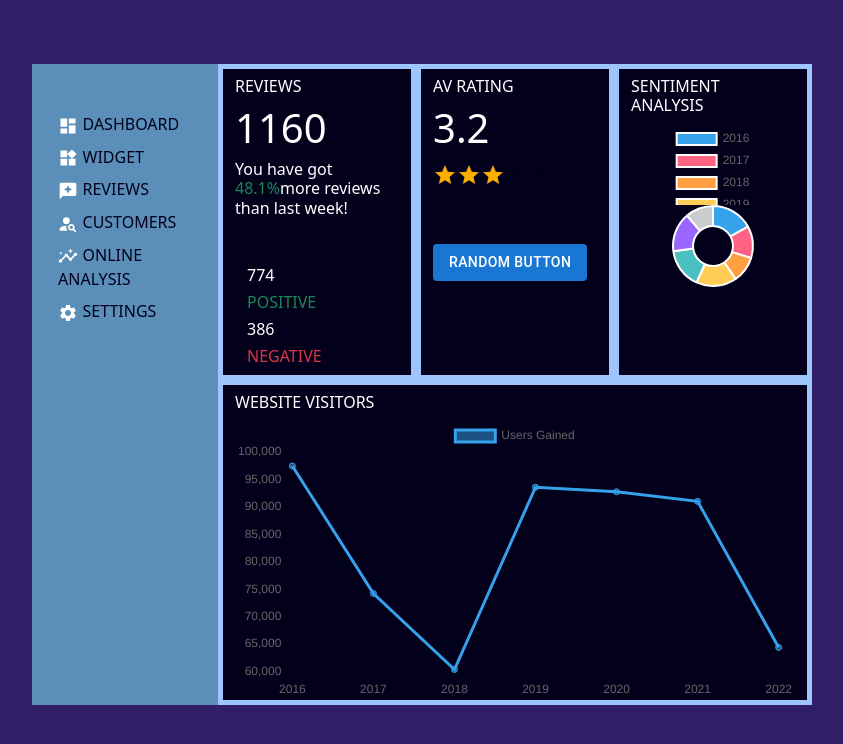
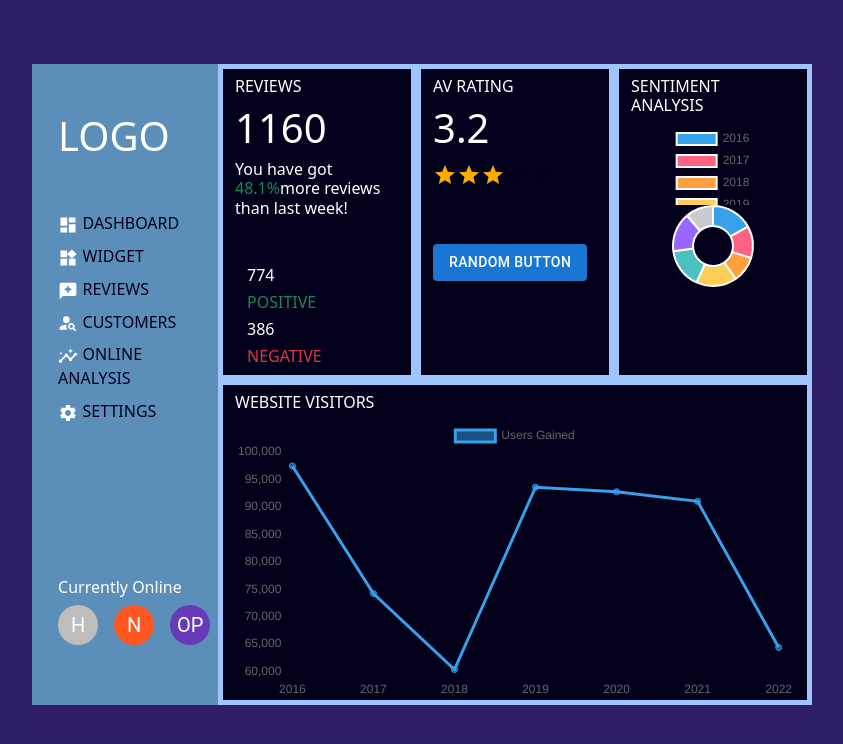
Before and after one commit to Parrasite9/Dashboard, a React (Create React App) app: page / in a window 1280 px wide. Shown: the top 744 px of the page, without its empty margins (224-1067 px from the left). Built offline with nearby package versions, Linux system fonts and the light colour scheme.

Commit message:
Completed Project, cleanup completed

```diff
--- a/src/App.js
+++ b/src/App.js
@@ -22,9 +22,12 @@ import PersonSearchIcon from '@mui/icons-material/PersonSearch'
 import InsightsIcon from '@mui/icons-material/Insights'
 import SettingsIcon from '@mui/icons-material/Settings'
 
+// AVATARS
+import Avatar from '@mui/material/Avatar'
+import Stack from '@mui/material/Stack'
+import { deepOrange, deepPurple } from '@mui/material/colors'
+
 const App = () => {
-
-  // const [value, setValue] = useState(dayjs('2022-04-07'))
 
   const reviewPercent = Math.round((Math.random() * 50 + 10) * 10) / 10
   const positive = Math.floor((Math.random() * 499 + 500 ))
@@ -53,6 +56,9 @@ const App = () => {
 
           {/* SIDEBAR*/}
           <div class="col-3 sidebar pt-5 nav-cell">
+
+            <h1 className="logo">LOGO</h1>
+
             <ul className="list-unstyled">
               <li><DashboardIcon fontSize="small"/><a href="#">DASHBOARD</a></li>
               <li><WidgetsIcon fontSize="small" /><a href="#">WIDGET</a></li>
@@ -60,15 +66,19 @@ const App = () => {
               <li><PersonSearchIcon fontSize="small" /><a href="#">CUSTOMERS</a></li>
               <li><InsightsIcon fontSize="small" /><a href="#">ONLINE ANALYSIS</a></li>
               <li><SettingsIcon fontSize="small" /><a href="#">SETTINGS</a></li>
-              {/* <li><Button variant="contained">DASHBOARD</Button></li>
-              <li><Button variant="contained">WIDGET</Button></li>
-              <li><Button variant="contained">REVIEWS</Button></li>
-              <li><Button variant="contained">CUSTOMERS</Button></li>
-              <li><Button variant="contained">ONLINE ANALYSIS</Button></li>
-              <li><Button variant="contained">SETTINGS</Button></li> */}
+            </ul>
 
-            </ul>
+            <div class="avatars">
+              <h5 className="fs-6 ">Currently Online</h5>
+              <Stack direction="row" spacing={2}>
+                <Avatar>H</Avatar>
+                <Avatar sx={{bgcolor: deepOrange[500]}}>N</Avatar>
+                <Avatar sx={{bgcolor: deepPurple[500]}}>OP</Avatar>
+              </Stack>
           </div>
+          </div>
+
+
 
 
           <div class="col-9">
--- a/src/index.css
+++ b/src/index.css
@@ -1,62 +1,3 @@
-/* body {
-  margin: 0;
-  font-family: -apple-system, BlinkMacSystemFont, 'Segoe UI', 'Roboto', 'Oxygen',
-    'Ubuntu', 'Cantarell', 'Fira Sans', 'Droid Sans', 'Helvetica Neue',
-    sans-serif;
-  -webkit-font-smoothing: antialiased;
-  -moz-osx-font-smoothing: grayscale;
-}
-
-code {
-  font-family: source-code-pro, Menlo, Monaco, Consolas, 'Courier New',
-    monospace;
-}
-
-.grid-container {
-  background-color: black;
-  margin: 2.5% 5%;
-  height: 400px;
-  display: grid;
-  grid-template-columns: repeat(3, 1fr);
-  grid-gap: 20px;
-  grid-template-areas:
-  "sidebar reviews rating analysis"
-  "sidebar vistors visitors visitors visitors";
-}
-
-.sidebar {
-  grid-area: sidebar;
-  list-style-type: none;
-  background-color: red;
-}
-
-.reviews {
-  grid-area: reviews;
-  background-color: yellow;
-  margin-top: 5%;
-}
-
-.rating {
-  grid-area: rating;
-  background-color: blue;
-  margin-top: 5%;
-}
-
-.analysis {
-  grid-area: analysis;
-  background-color: green;
-  margin-right: 5%;
-  margin-top: 5%;
-}
-
-.visitors {
-  grid-area: visitors;
-  background-color: orange;
-  margin-right: 2%;
-  margin-bottom: 2%;
-}
- */
-
 body {
   background-color: #301E67;
   color: white;
@@ -81,17 +22,19 @@ body {
   color: white;
  }
 
- /* HomeIcon {
-  padding-left: 15%;
- } */
-
-
-li {
+li, .avatars, .logo {
   padding-bottom: 5%;
   padding-left: 15%;
 }
 
+ul {
+  padding-top: 20%;
+}
+
+.avatars {
+  padding-top: 75%;
+}
+
 li:hover {
-  /* background-color: #03001C; */
   color: white;
  }
```
